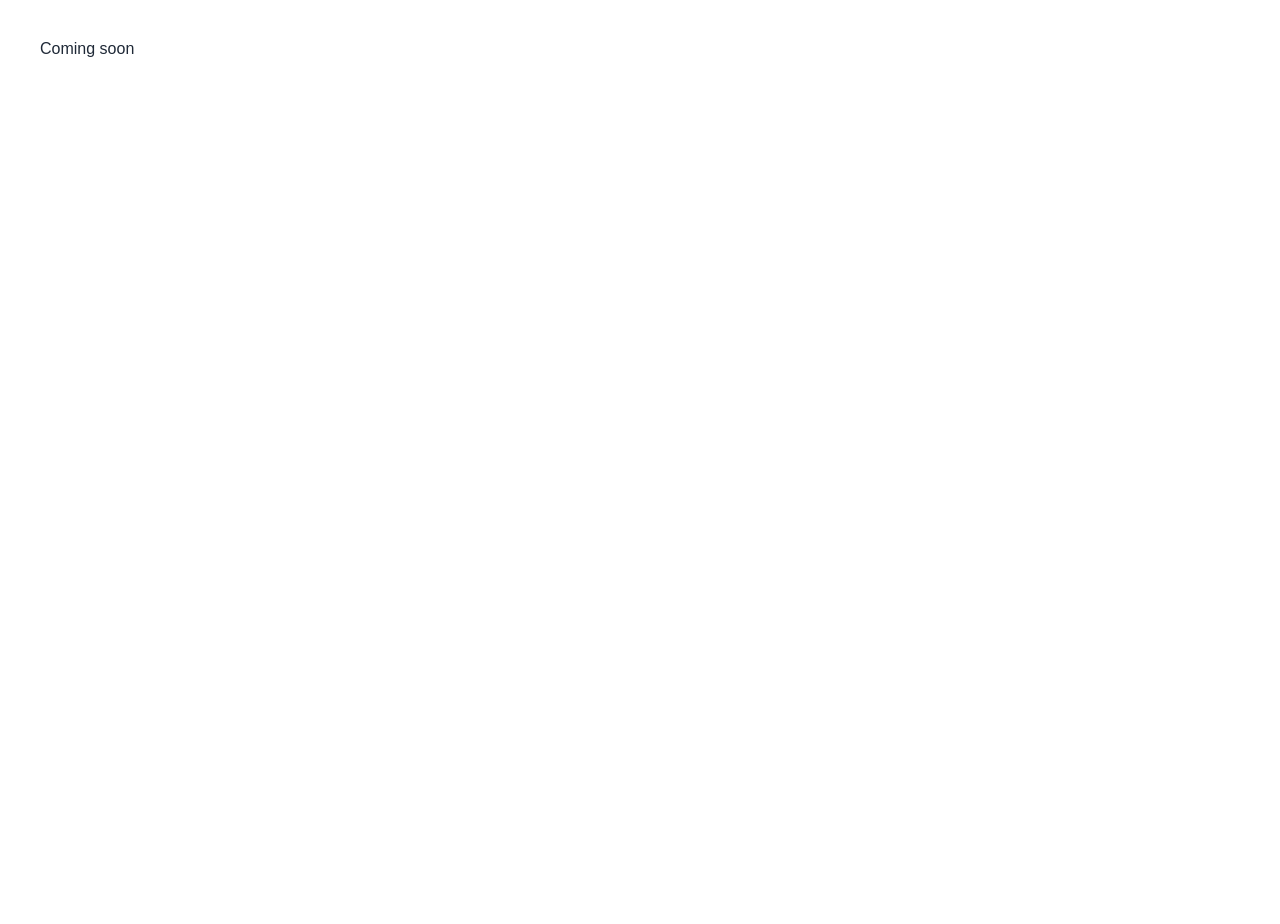
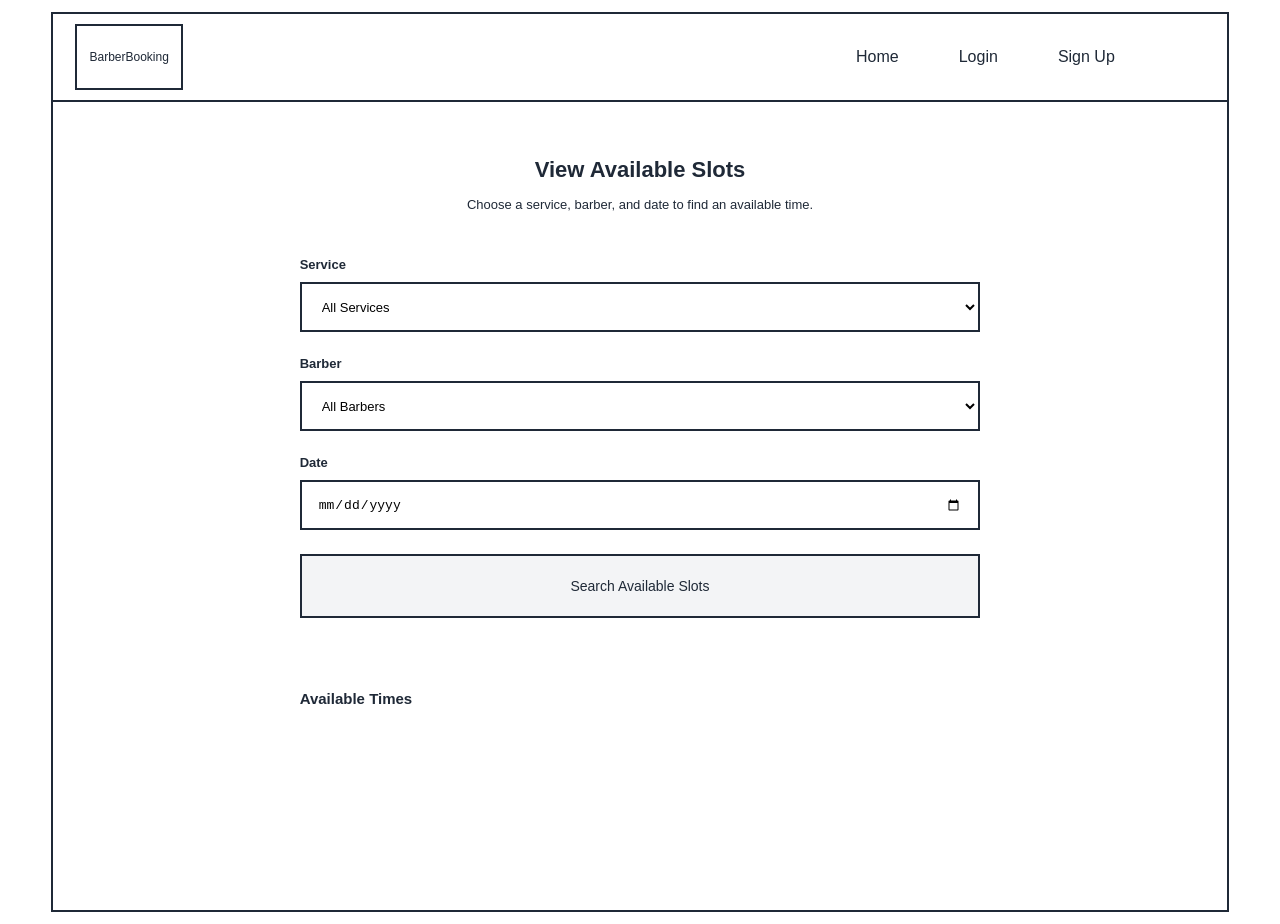
Before and after one commit to Irving999/barberbooking, a React (Vite) app in the folder frontend/: page /slots in a window 1280 px wide. Before the commit the page ends 800 px from the top, so only its background shows below. Built offline with nearby package versions, Linux system fonts and the light colour scheme.

Commit message:
Add SlotsPage

```diff
--- a/frontend/src/App.tsx
+++ b/frontend/src/App.tsx
@@ -1,6 +1,7 @@
 import { BrowserRouter, Routes, Route } from "react-router-dom";
 import HomePage from "./pages/HomePage";
 import LoginPage from "./pages/LoginPage";
+import SlotsPage from "./pages/SlotsPage";
 
 function Placeholder() {
   return <div style={{ padding: "40px" }}>Coming soon</div>;
@@ -12,9 +13,9 @@ export default function App() {
       <Routes>
         <Route path="/" element={<HomePage />} />
         <Route path="/login" element={<LoginPage />} />
+        <Route path="/slots" element={<SlotsPage />} />
 
         <Route path="/signup" element={<Placeholder />} />
-        <Route path="/slots" element={<Placeholder />} />
         <Route path="/booking" element={<Placeholder />} />
         <Route path="/confirmation" element={<Placeholder />} />
         <Route path="/appointments" element={<Placeholder />} />
--- a/frontend/src/index.css
+++ b/frontend/src/index.css
@@ -149,3 +149,42 @@ a {
   cursor: not-allowed;
   opacity: 0.6;
 }
+
+.slots-section {
+  margin-top: 42px;
+}
+
+.slots-section h2 {
+  font-size: 15px;
+  margin-bottom: 18px;
+}
+
+.slot-row {
+  width: 100%;
+  min-height: 66px;
+  border: 2px solid #1f2937;
+  margin-bottom: 14px;
+  padding: 12px 16px;
+
+  display: flex;
+  align-items: center;
+  justify-content: space-between;
+}
+
+.slot-meta {
+  margin-top: 6px;
+  font-size: 11px;
+  color: #4b5563;
+}
+
+.slot-book-button {
+  min-width: 100px;
+  padding: 12px 20px;
+  border: 2px solid #1f2937;
+  background: #f3f4f6;
+  cursor: pointer;
+}
+
+.slot-book-button:hover {
+  background: #e5e7eb;
+}
--- /dev/null
+++ b/frontend/src/pages/SlotsPage.tsx
@@ -0,0 +1,211 @@
+import { useState } from "react";
+import { useNavigate } from "react-router-dom";
+import Navbar from "../components/Navbar";
+
+type Slot = {
+  slotId: number;
+  barberName: string;
+  serviceName: string;
+  slotDate: string;
+  startTime: string;
+  endTime: string;
+};
+
+export default function SlotsPage() {
+  const navigate = useNavigate();
+
+  const [serviceId, setServiceId] = useState("");
+  const [providerId, setProviderId] = useState("");
+  const [date, setDate] = useState("");
+
+  const [slots, setSlots] = useState<Slot[]>([]);
+  const [message, setMessage] = useState("");
+  const [loading, setLoading] = useState(false);
+
+  async function searchSlots() {
+    setMessage("");
+    setLoading(true);
+
+    const params = new URLSearchParams();
+
+    if (serviceId) {
+      params.append("serviceId", serviceId);
+    }
+
+    if (providerId) {
+      params.append("providerId", providerId);
+    }
+
+    if (date) {
+      params.append("date", date);
+    }
+
+    params.append("page", "0");
+    params.append("size", "20");
+
+    try {
+      const response = await fetch(
+        `/api/slots?${params.toString()}`,
+        {
+          credentials: "include",
+        }
+      );
+
+      if (!response.ok) {
+        setMessage("Unable to load available slots.");
+        setSlots([]);
+        return;
+      }
+
+      const data: Slot[] = await response.json();
+
+      setSlots(data);
+
+      if (data.length === 0) {
+        setMessage("No available slots found.");
+      }
+    } catch {
+      setMessage("Unable to connect to the server.");
+      setSlots([]);
+    } finally {
+      setLoading(false);
+    }
+  }
+
+  function selectSlot(slot: Slot) {
+    sessionStorage.setItem(
+      "selectedSlot",
+      JSON.stringify(slot)
+    );
+
+    navigate("/booking");
+  }
+
+  return (
+    <div className="page-shell">
+      <Navbar />
+
+      <main className="page-content">
+        <div className="page-title">
+          <h1>View Available Slots</h1>
+          <p>
+            Choose a service, barber, and date to find an available time.
+          </p>
+        </div>
+
+        <div className="form-group">
+          <label htmlFor="service">Service</label>
+
+          <select
+            id="service"
+            className="form-control"
+            value={serviceId}
+            onChange={(event) =>
+              setServiceId(event.target.value)
+            }
+          >
+            <option value="">All Services</option>
+            <option value="1">Haircut</option>
+            <option value="2">Beard Trim</option>
+            <option value="3">Haircut + Beard</option>
+          </select>
+        </div>
+
+        <div className="form-group">
+          <label htmlFor="provider">Barber</label>
+
+          <select
+            id="provider"
+            className="form-control"
+            value={providerId}
+            onChange={(event) =>
+              setProviderId(event.target.value)
+            }
+          >
+            <option value="">All Barbers</option>
+            <option value="1">Alex</option>
+            <option value="2">Marcus</option>
+          </select>
+        </div>
+
+        <div className="form-group">
+          <label htmlFor="date">Date</label>
+
+          <input
+            id="date"
+            className="form-control"
+            type="date"
+            value={date}
+            onChange={(event) =>
+              setDate(event.target.value)
+            }
+          />
+        </div>
+
+        <button
+          className="primary-button"
+          type="button"
+          onClick={searchSlots}
+          disabled={loading}
+        >
+          {loading
+            ? "Searching..."
+            : "Search Available Slots"}
+        </button>
+
+        <div className="message-box">
+          {message}
+        </div>
+
+        <section className="slots-section">
+          <h2>Available Times</h2>
+
+          {slots.map((slot) => (
+            <div
+              key={slot.slotId}
+              className="slot-row"
+            >
+              <div>
+                <strong>
+                  {formatTime(slot.startTime)}
+                </strong>
+
+                <div className="slot-meta">
+                  {slot.barberName}
+                  {" · "}
+                  {slot.serviceName}
+                  {" · "}
+                  {slot.slotDate}
+                </div>
+              </div>
+
+              <button
+                type="button"
+                className="slot-book-button"
+                onClick={() => selectSlot(slot)}
+              >
+                Book
+              </button>
+            </div>
+          ))}
+        </section>
+      </main>
+    </div>
+  );
+}
+
+function formatTime(time: string) {
+  const [hourString, minute] = time.split(":");
+
+  let hour = Number(hourString);
+
+  const suffix = hour >= 12 ? "PM" : "AM";
+
+  hour = hour % 12;
+
+  if (hour === 0) {
+    hour = 12;
+  }
+
+  return `${hour}:${minute} ${suffix}`;
+}
```
